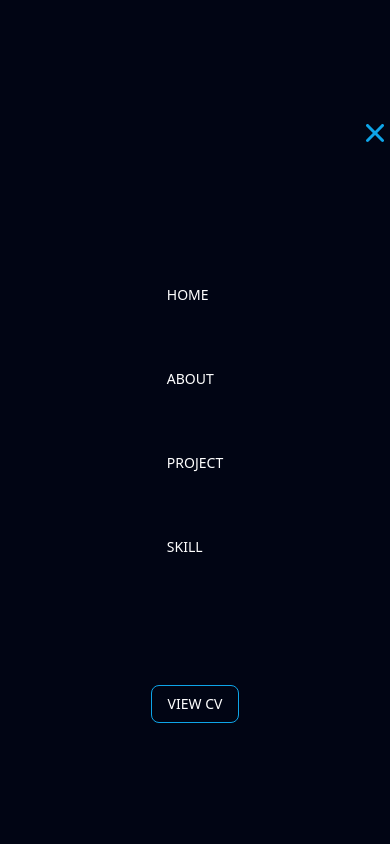
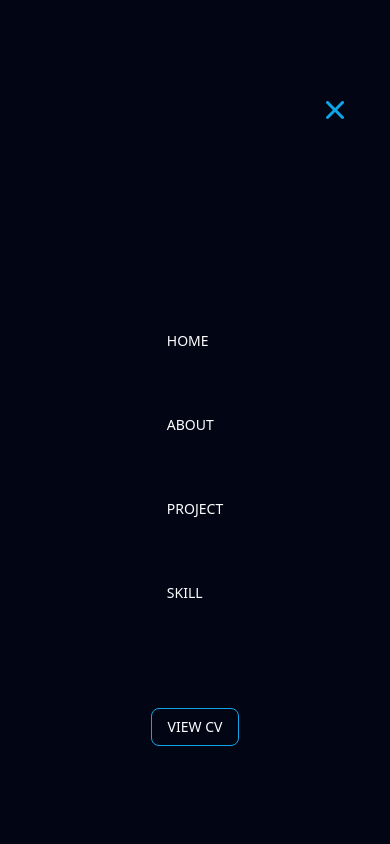
Before and after one commit to allbrightrof/latestportfol, a React (Vite) app: page / in a window 390 px wide. Both pictures are taken after a click on the button 343 px from the left and 62 px from the top of the page. Shown: the top 844 px of the page. Built offline with nearby package versions, Linux system fonts and the light colour scheme.

Commit message:
just now

```diff
--- a/src/components/Navbar.jsx
+++ b/src/components/Navbar.jsx
@@ -41,7 +41,7 @@ function Navbar() {
  {menuOpen &&  (
         <div className="md:hidden justify-evenly top-0 left-0 z-50 h-screen fixed w-full bg-[#010514]  text-white flex flex-col items-center">
           {/* CLOSE BUTTON */}
-    <div className="w-full flex justify-end p-">
+    <div className="w-full flex justify-end pb-23 pr-10">
       <button onClick={() => setMenuOpen(false)}>
         <FontAwesomeIcon icon={faTimes} className="text-2xl text-[#0EA5E9]" />
       </button>
```
